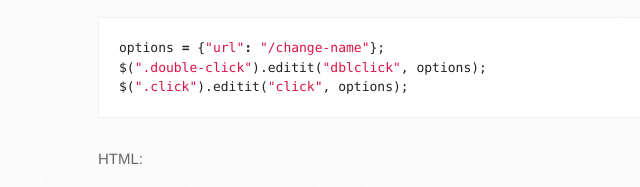
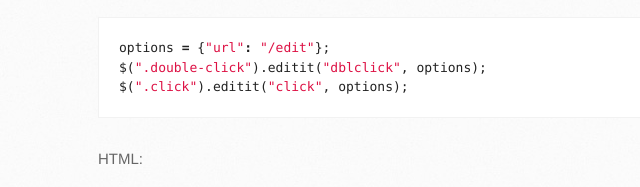
Before and after one commit to Qlio/Edit-It, a plain HTML site: page index.html in a window 1280 px wide. Shown: the part 400-587 px from the top of the page, 72-712 px from the left. Drawn offline with Linux system fonts and the light colour scheme.

Commit message:
fixed url of example

```diff
--- a/index.html
+++ b/index.html
@@ -35,7 +35,7 @@
         <h2>Example</h2>
 
         <p>JavaScript:</p>
-<div class="highlight"><pre><span class="nx">options</span> <span class="o">=</span> <span class="p">{</span><span class="s2">&quot;url&quot;</span><span class="o">:</span> <span class="s2">&quot;/change-name&quot;</span><span class="p">};</span>
+<div class="highlight"><pre><span class="nx">options</span> <span class="o">=</span> <span class="p">{</span><span class="s2">&quot;url&quot;</span><span class="o">:</span> <span class="s2">&quot;/edit&quot;</span><span class="p">};</span>
 <span class="nx">$</span><span class="p">(</span><span class="s2">&quot;.double-click&quot;</span><span class="p">).</span><span class="nx">editit</span><span class="p">(</span><span class="s2">&quot;dblclick&quot;</span><span class="p">,</span> <span class="nx">options</span><span class="p">);</span>
 <span class="nx">$</span><span class="p">(</span><span class="s2">&quot;.click&quot;</span><span class="p">).</span><span class="nx">editit</span><span class="p">(</span><span class="s2">&quot;click&quot;</span><span class="p">,</span> <span class="nx">options</span><span class="p">);</span>
 </pre></div>
```
